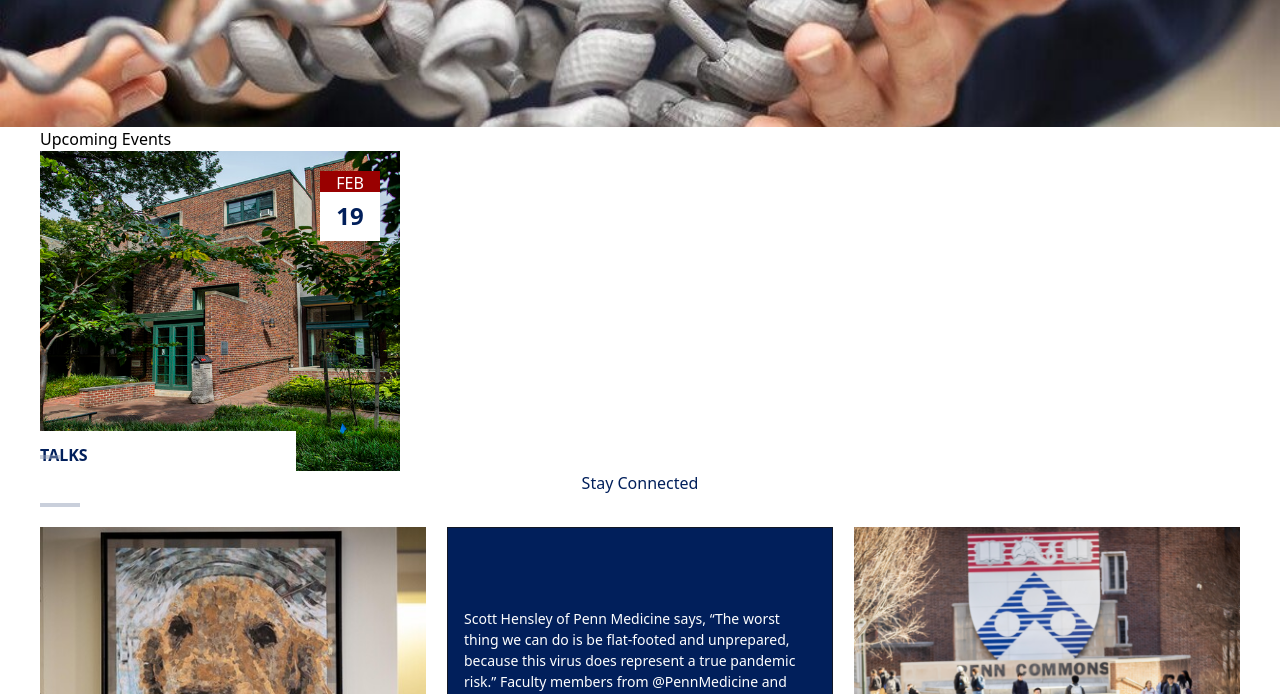
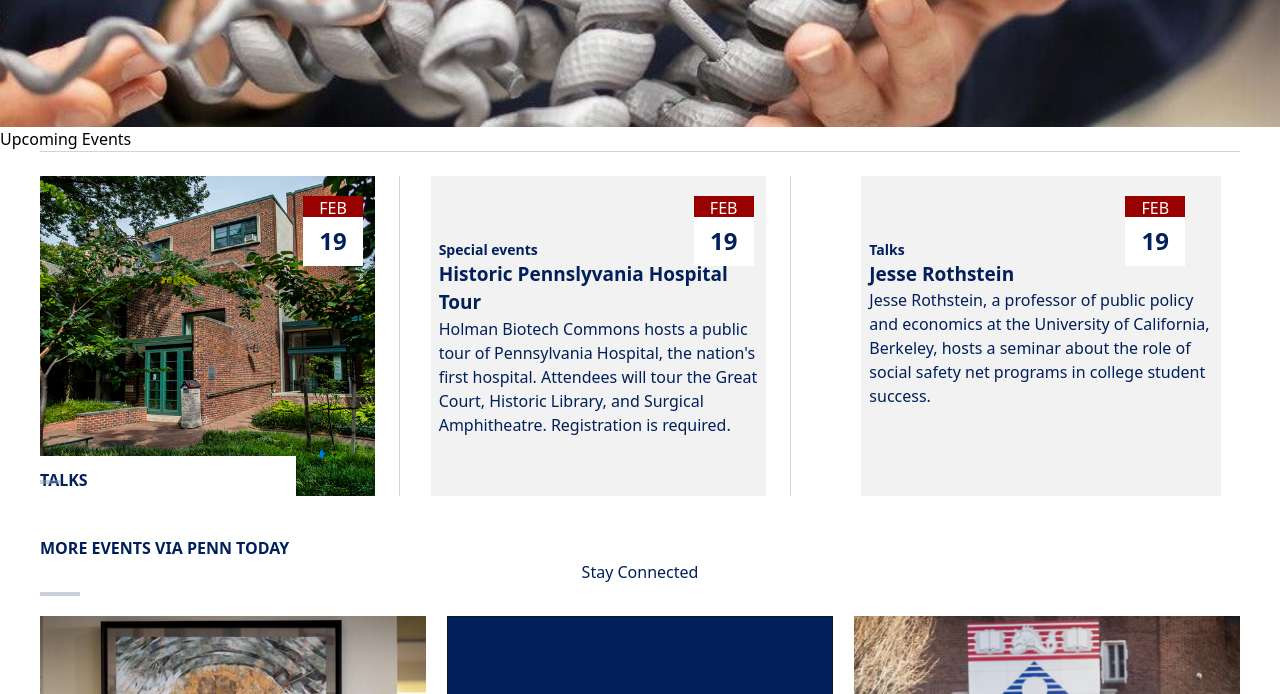
Before and after one commit to andre-49/Gate-init, a website built with Vite: page index.html in a window 1280 px wide. Shown: the part 1780-2474 px from the top of the page. Built offline with nearby package versions, Linux system fonts and the light colour scheme; a web font is replaced by a local one.

Commit message:
more events

```diff
--- a/index.html
+++ b/index.html
@@ -109,9 +109,11 @@
                   </div>
               </div>
           </section>
-          <section class="mx-10"> <!-- events section -->
+          <section > <!-- events section -->
               <h1>Upcoming Events</h1>
-              <div class="relative h-[320px] w-[360px]">
+              <div class="mx-10 grid grid-cols-1 md:grid-cols-3 gap-8 border-t border-gray-300 pt-6">
+
+                  <div class="relative h-[320px] w-[360px] border-r border-gray-300 pr-6 border-solid">
                       <img src="/imgs/event1.jpeg" alt="event1" class="h-full w-full">
                       <div class="absolute bottom-0 bg-white h-10 w-64 pt-3 ">
                           <p class="uppercase text-[#011F5B] font-bold">talks</p>
@@ -119,7 +121,7 @@
                               <hr class="w-[20px] border-2 border-[#94A0B8] opacity-50 mt-2 absolute left-0 top-0">
                           </div>
                       </div>
-                  <div class="h-[70px] w-[60px] absolute top-5 right-5">
+                      <div class="h-[70px] w-[60px] absolute top-5 right-9">
                           <div class="bg-[#990000] uppercase w-full h-[30%] text-center text-white">
                               <p>feb</p>
                           </div>
@@ -127,6 +129,43 @@
                               <p class="text-[#011F5B] font-bold text-2xl ">19</p>
                           </div>
                       </div>
+                  </div>
+                  <div class="relative h-[320px] w-[360px] -ml-5 border-r border-gray-300 pr-6 border-solid">
+                      <div class="h-[320px] bg-[#F2F2F3] pt-16 px-2 text-[#011F5B]">
+                          <h2 class="text-sm font-bold">Special events</h2>
+                          <h2 class="text-[19px] font-bold">Historic Pennslyvania Hospital Tour</h2>
+                          <p>Holman Biotech Commons hosts a public tour of Pennsylvania Hospital, the nation's
+                          first hospital. Attendees will tour the Great Court, Historic Library, and Surgical
+                          Amphitheatre. Registration is required.</p>
+                      </div>
+                      <div class="h-[70px] w-[60px] absolute top-5 right-9">
+                          <div class="bg-[#990000] uppercase w-full h-[30%] text-center text-white">
+                              <p>feb</p>
+                          </div>
+                          <div class=" w-full text-center bg-white h-[70%] pt-2">
+                              <p class="text-[#011F5B] font-bold text-2xl ">19</p>
+                          </div>
+                      </div>
+                  </div>
+                  <div class="relative h-[320px] w-[360px] ">
+                      <div class="h-[320px] bg-[#F2F2F3] pt-16 px-2 text-[#011F5B]">
+                          <h2 class="text-sm font-bold">Talks</h2>
+                          <h2 class="text-[19px] font-bold">Jesse Rothstein</h2>
+                          <p>Jesse Rothstein, a professor of public policy and economics at the University
+                          of California, Berkeley, hosts a seminar about the role of social safety net programs in college student success.</p>
+                      </div>
+                      <div class="h-[70px] w-[60px] absolute top-5 right-9">
+                          <div class="bg-[#990000] uppercase w-full h-[30%] text-center text-white">
+                              <p>feb</p>
+                          </div>
+                          <div class=" w-full text-center bg-white h-[70%] pt-2">
+                              <p class="text-[#011F5B] font-bold text-2xl ">19</p>
+                          </div>
+                      </div>
+                  </div>
+              </div>
+              <div class="mt-10 mx-10">
+                  <p class="uppercase font-bold text-md text-[#011F5B]">more events via penn today</p>
               </div>
 
           </section>
```
Also changed, not shown: src/style.css. Lines whose indentation alone changed are shown as unchanged.
